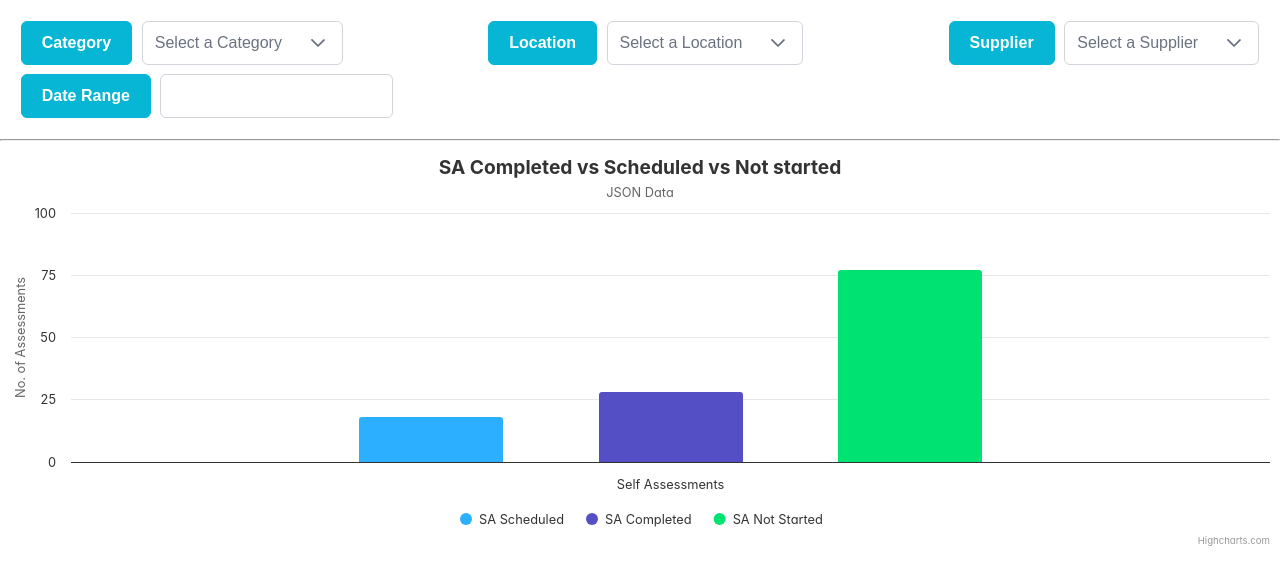
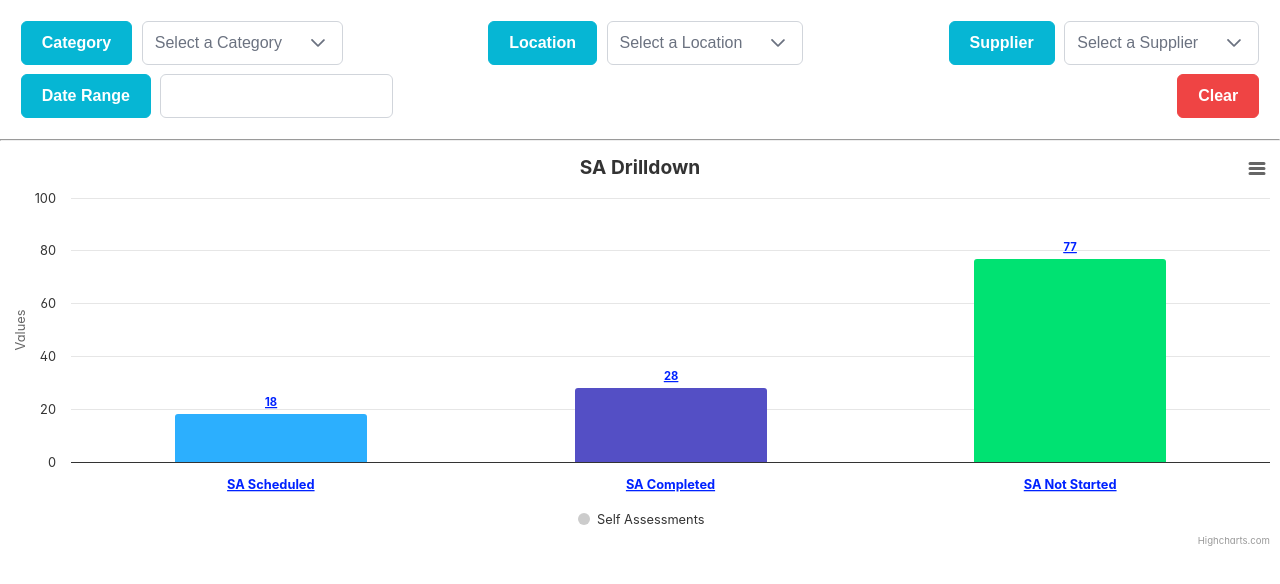
Before and after one commit to bishop254/react-high-charts, a React (Create React App) app: page / in a window 1280 px wide. Shown: the top 584 px of the page. Built offline with nearby package versions, Linux system fonts and the light colour scheme; a web font is replaced by a local one.

Commit message:
Chart updates

```diff
--- a/src/components/self-assessments.js
+++ b/src/components/self-assessments.js
@@ -4,83 +4,23 @@ import Highcharts from "highcharts";
 import HighchartsReact from "highcharts-react-official";
 import "../App.css";
 import { Dropdown } from "primereact/dropdown";
-import { useState } from "react";
+import { useEffect, useState } from "react";
 import { Calendar } from "primereact/calendar";
 import { Button } from "primereact/button";
+import drilldown from "highcharts/modules/drilldown";
+import exporting from "highcharts/modules/exporting";
+import offlineExporting from "highcharts/modules/offline-exporting";
+import exportData from "highcharts/modules/export-data";
 
 function SelfAssessments() {
-  const options = {
-    chart: {
-      type: "column",
-    },
-    title: {
-      text: "SA Completed vs Scheduled vs Not started",
-    },
-    subtitle: {
-      text: "JSON Data",
-    },
-    navigation: {
-      buttonOptions: {
-        enabled: true,
-        align: "right",
-      },
-    },
-    xAxis: {
-      categories: ["Self Assessments"],
-      crosshair: true,
-      accessibility: {
-        description: "Self Assessments",
-      },
-    },
-    yAxis: {
-      min: 0,
-      title: {
-        text: "No. of Assessments",
-      },
-    },
-    tooltip: {
-      valueSuffix: " (Assessments)",
-    },
-    plotOptions: {
-      column: {
-        pointPadding: 0.2,
-        borderWidth: 0,
-      },
-    },
-    series: [
-      {
-        name: "SA Scheduled",
-        data: [
-          supplierAssessmentData
-            .filter((item) => item["assessmentStartDate"] !== null)
-            .filter((item) => item.supplierAssignmentSubmission?.type == 0)
-            .length,
-        ],
-      },
-      {
-        name: "SA Completed",
-        data: [
-          supplierAssessmentData
-            .filter((item) => item["assessmentStartDate"] !== null)
-            .filter((item) => item.supplierAssignmentSubmission?.type == 1)
-            .length,
-        ],
-      },
-      {
-        name: "SA Not Started",
-        data: [
-          supplierAssessmentData.filter(
-            (item) => item["assessmentStartDate"] == null
-          ).length,
-        ],
-      },
-    ],
-  };
-
   const [selectedCategory, setSelectedCategory] = useState("");
   const [selectedLocation, setSelectedLocation] = useState("");
   const [selectedSupplier, setSelectedSupplier] = useState("");
   const [selectedDates, setSelectedDates] = useState("");
+  const [selectedData, setSelectedData] = useState([]);
+  const [saScheduled, setSaScheduled] = useState([]);
+  const [saCompleted, setSaCompleted] = useState([]);
+  const [saNotStarted, setSaNotStarted] = useState([]);
 
   const allLocations = Array.from(
     new Set(
@@ -92,6 +32,150 @@ function SelfAssessments() {
       supplierAssessmentData.map((item) => item["vendor"]["supplierName"])
     )
   );
+
+  useEffect(() => {
+    setSelectedData(supplierAssessmentData);
+  }, [supplierAssessmentData]);
+
+  useEffect(() => {
+    let filtered = [...supplierAssessmentData];
+
+    if (selectedCategory) {
+      filtered = filtered.filter(
+        (item) => item.vendor?.supplierCategory == selectedCategory
+      );
+    }
+
+    if (selectedLocation) {
+      filtered = filtered.filter(
+        (item) =>
+          item.vendor?.supplierLocation.toLowerCase() ===
+          selectedLocation.toLowerCase()
+      );
+    }
+
+    if (selectedSupplier) {
+      filtered = filtered.filter(
+        (item) =>
+          item.vendor?.supplierName.toLowerCase() ===
+          selectedSupplier.toLowerCase()
+      );
+    }
+
+    if (selectedDates) {
+      const [start, end] = selectedDates;
+      filtered = filtered.filter((item) => {
+        const date = new Date(item.assessmentStartDate);
+        return date >= new Date(start) && date <= new Date(end);
+      });
+    }
+
+    setSelectedData(filtered);
+
+    setSaScheduled(
+      filtered.filter(
+        (item) =>
+          item.assessmentStartDate !== null &&
+          item.supplierAssignmentSubmission?.type === 0
+      )
+    );
+    setSaCompleted(
+      filtered.filter(
+        (item) =>
+          item.assessmentStartDate !== null &&
+          item.supplierAssignmentSubmission?.type === 1
+      )
+    );
+    setSaNotStarted(
+      filtered.filter((item) => item.assessmentStartDate == null)
+    );
+  }, [
+    selectedCategory,
+    selectedLocation,
+    selectedSupplier,
+    selectedDates,
+    supplierAssessmentData,
+  ]);
+
+  const options = {
+    chart: { type: "column" },
+    title: { text: "SA Drilldown" },
+    xAxis: { type: "category" },
+    legend: { enabled: true },
+    plotOptions: {
+      series: {
+        borderWidth: 0,
+        dataLabels: { enabled: true },
+      },
+    },
+    tooltip: {
+      headerFormat: "<span style='font-size:11px'>{series.name}</span><br>",
+      pointFormat:
+        "<span style='color:{point.color}'>{point.name}</span>: <b>{point.y}</b> assessments<br/>",
+    },
+    series: [
+      {
+        name: "Self Assessments",
+        colorByPoint: true,
+        data: [
+          {
+            name: "SA Scheduled",
+            y: saScheduled.length,
+            drilldown: "saScheduled",
+          },
+          {
+            name: "SA Completed",
+            y: saCompleted.length,
+            drilldown: "saCompleted",
+          },
+          {
+            name: "SA Not Started",
+            y: saNotStarted.length,
+            drilldown: "saNotStarted",
+          },
+        ],
+      },
+    ],
+    drilldown: {
+      series: [
+        {
+          id: "saScheduled",
+          data: saScheduled.map((item) => [
+            item.vendor?.supplierName || "Unknown",
+            1,
+          ]),
+        },
+        {
+          id: "saCompleted",
+          data: saCompleted.map((item) => [
+            item.vendor?.supplierName || "Unknown",
+            1,
+          ]),
+        },
+        {
+          id: "saNotStarted",
+          data: saNotStarted.map((item) => [
+            item.vendor?.supplierName || "Unknown",
+            1,
+          ]),
+        },
+      ],
+    },
+    exporting: {
+      enabled: true,
+      fallbackToExportServer: false,
+      sourceWidth: 800,
+      sourceHeight: 400,
+    },
+  };
+
+  const clearFilters = () => {
+    setSelectedCategory("");
+    setSelectedLocation("");
+    setSelectedSupplier("");
+    setSelectedDates("");
+    setSelectedData(supplierAssessmentData);
+  };
 
   return (
     <div>
@@ -144,6 +228,14 @@ function SelfAssessments() {
             hideOnRangeSelection
           />
         </div>
+        <div>
+          <Button
+            onClick={() => clearFilters()}
+            severity="danger"
+            label="Clear"
+            className="m-1"
+          />
+        </div>
       </div>
       <hr />
       <HighchartsReact highcharts={Highcharts} options={options} />
```
